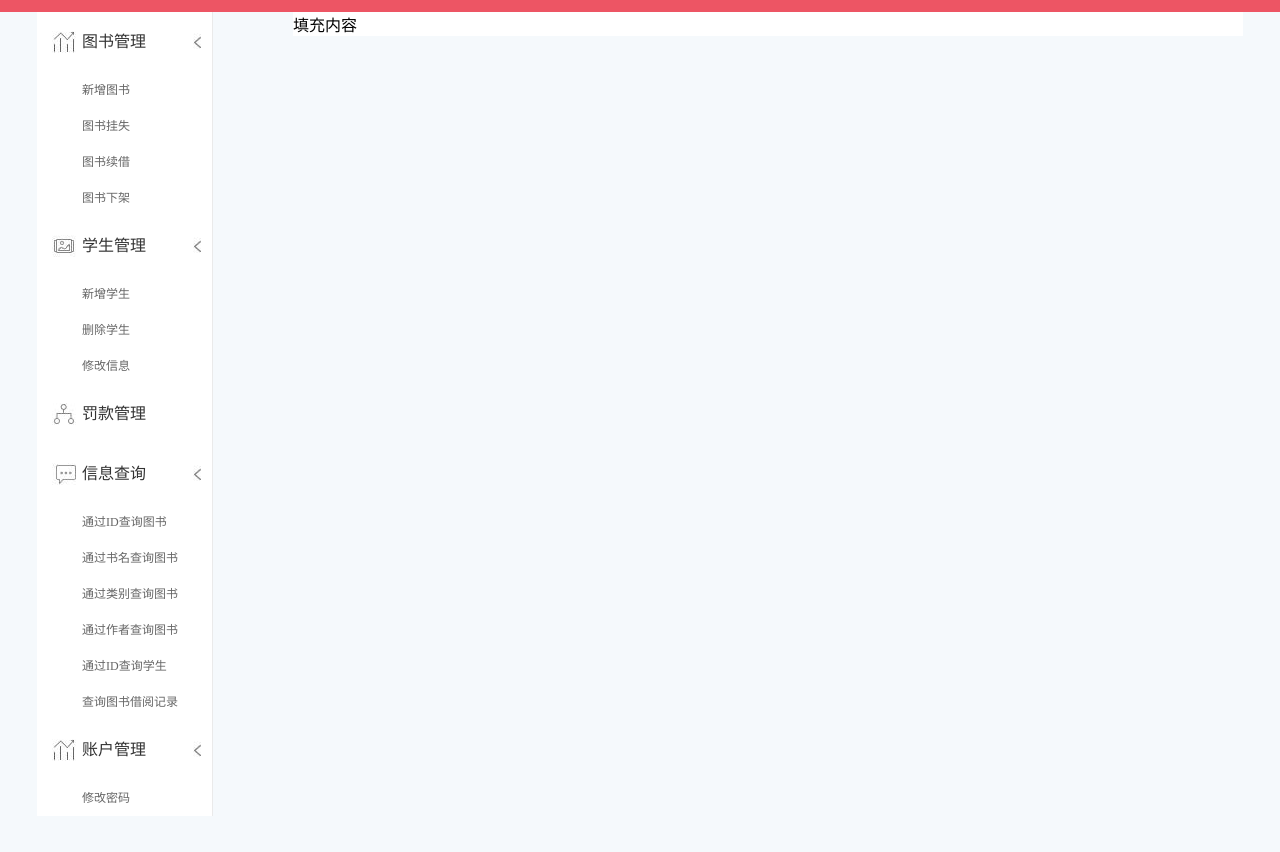
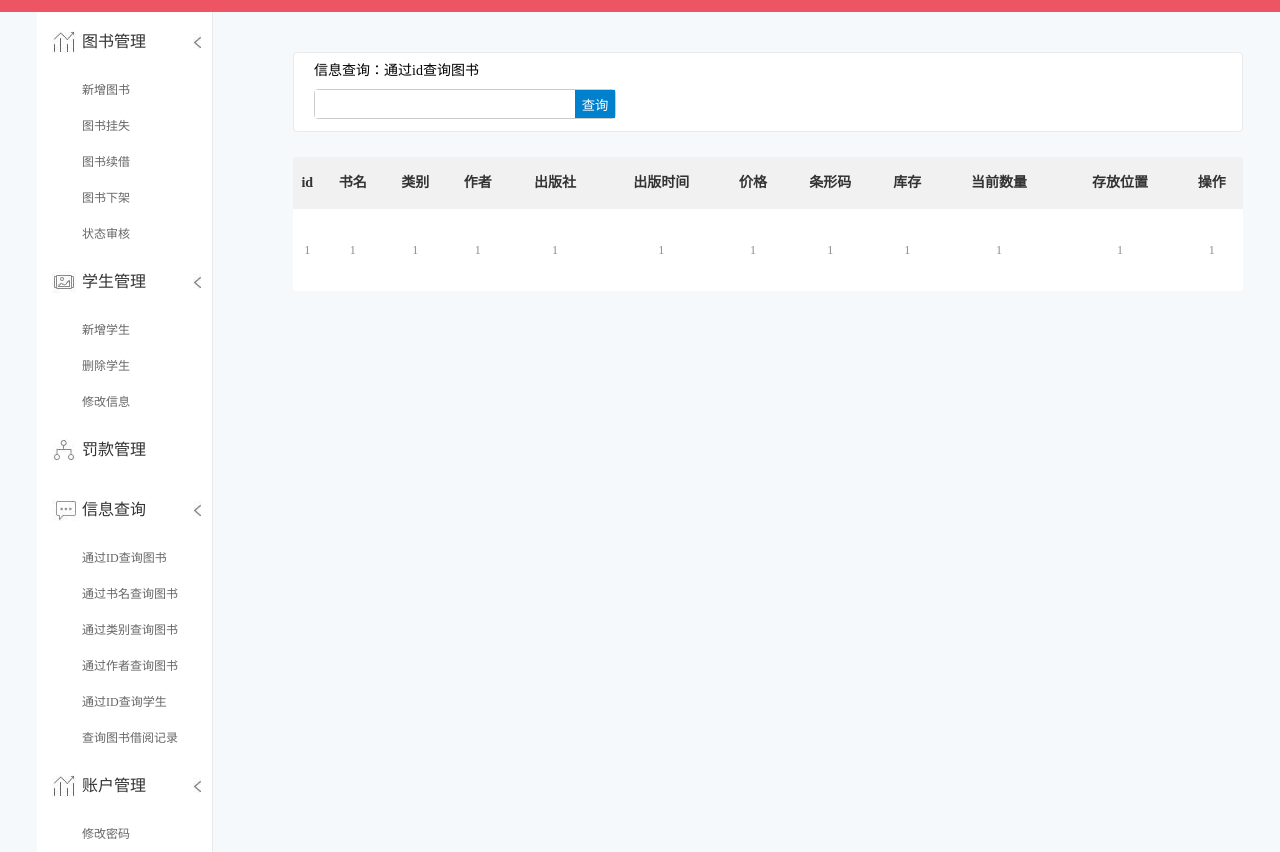
Before and after one commit to CQOneSevenZeroOne/BookManagementSystem, a plain HTML site: page index.html in a window 1280 px wide. Shown: the part 38-890 px from the top of the page. Before the commit the page ends 854 px from the top, so only its background shows below. Drawn offline with Linux system fonts and the light colour scheme.

Commit message:
通过id查询图书页面

```diff
--- a/css/header.css
+++ b/css/header.css
@@ -1,4 +1,4 @@
-body,ul,p{
+body,ul,p,h3,input,button{
 	margin: 0;
 	padding: 0;
 }
--- a/css/index.css
+++ b/css/index.css
@@ -2,7 +2,8 @@ ul,li{margin: 0;padding: 0;}
 .content{
 	width: 1206px;
 	margin: 0 auto;
-	overflow: hidden;zoom: 1;
+	overflow: hidden;
+	zoom: 1;
 }
 .cont_left{
 	float: left;
@@ -75,3 +76,80 @@ ul,li{margin: 0;padding: 0;}
 	background-color: #f5f9fc;
 	color: red;
 }
+
+
+/* 通过编号id查询图书样式 */
+
+/*右侧内容大盒子*/
+.cont_right{
+	float: right;
+	width: 950px;
+	background-color: #fff;
+	margin-top: 40px;
+}
+/*通过作者查询图书信息*/
+.search_id{
+	width: 950px;
+	background-color: #f5f9fc;
+}
+/*搜索框*/
+.id_find{
+	height: 78px;
+	width: 928px;
+	padding-left: 20px;
+	border: 1px solid #eaeaea;
+	border-radius: 4px;
+	background-color: #fff;
+}
+.id_find h3{
+	width: 100%;
+	height: 36px;
+	font: 14px/36px "微软雅黑";
+	font-weight: 500;
+}
+.id_find p{
+	width: 300px;height: 28px;
+	border: 1px solid #ccc;
+	border-radius: 4px;
+	font: 14px/28px "微软雅黑";
+}
+.id_find p input{
+	float: left;
+	border: 0;height: 28px;
+	width: 250px;
+	padding-left: 10px;
+	outline: none;
+}
+.id_find p button{
+	float: left;
+	border: 0;height: 28px;
+	width: 40px;
+	background-color: #0180cd;
+	color: #fff;
+	outline: none;
+}
+.con-book{
+	margin-top: 25px;
+	background: #fff;
+}
+.con-book table{
+	width: 100%;
+	border-collapse: collapse;
+	font-size: 12px;
+	color: #8c8c8c;
+}
+.con-book table tr{
+	width: 8%;
+	line-height: 80px;
+	text-align: center;
+}
+.con-book table thead{
+	background: #f1f1f1;
+}
+.con-book table thead tr{
+	line-height: 50px;
+	font-size: 14px;
+	color: #333;
+	font-weight: 500;
+
+}
--- /dev/null
+++ b/html/search_id.html
@@ -0,0 +1,44 @@
+<div class="search_id">
+	<div class="id_find">
+		<h3>信息查询：通过id查询图书</h3>
+		<p>
+			<input type="text" id="bookId" />
+			<button>查询</button>
+		</p>
+	</div>
+	<div class="con-book">
+		<table>
+			<thead>
+
+			<tr>
+				<th>id</th>
+				<th>书名</th>
+				<th>类别</th>
+				<th>作者</th>
+				<th>出版社</th>
+				<th>出版时间</th>
+				<th>价格</th>
+				<th>条形码</th>
+				<th>库存</th>
+				<th>当前数量</th>
+				<th>存放位置</th>
+				<th>操作</th>
+			</tr>
+			</thead>
+			<tr>
+				<td>1</td>
+				<td>1</td>
+				<td>1</td>
+				<td>1</td>
+				<td>1</td>
+				<td>1</td>
+				<td>1</td>
+				<td>1</td>
+				<td>1</td>
+				<td>1</td>
+				<td>1</td>
+				<td>1</td>
+			</tr>
+		</table>
+	</div>
+</div>
--- a/index.html
+++ b/index.html
@@ -21,6 +21,7 @@
 							<li>图书挂失</li>
 							<li>图书续借</li>
 							<li>图书下架</li>
+							<li>状态审核</li>
 						</ul>
 					</li>
 					<li>
@@ -54,7 +55,7 @@
 				</ul>
 			</div>
 			<div class="cont_right">
-				填充内容
+				<div id="searchById"></div>
 			</div>
 		</div>
 	</body>
--- a/js/js/index.js
+++ b/js/js/index.js
@@ -1,3 +1,4 @@
 $(function(){
 	$("#header").load("html/header.html");
+	$("#searchById").load("html/search_id.html");
 })
```
